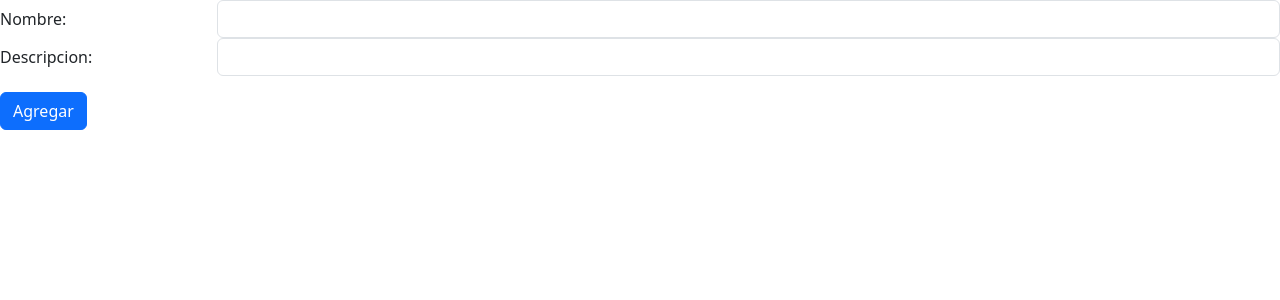
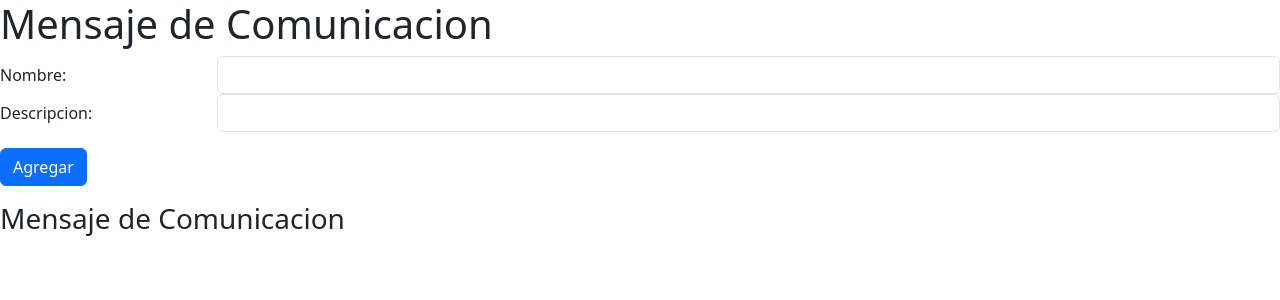
Before and after one commit to ebarrientos1979/app-pj, an Angular app: page / in a window 1280 px wide. Shown: the top 300 px of the page. Built offline with nearby package versions, Linux system fonts and the light colour scheme.

Commit message:
Servicio de Comunicacion

```diff
--- a/src/app/componentes/formulario/formulario.component.html
+++ b/src/app/componentes/formulario/formulario.component.html
@@ -1,3 +1,4 @@
+<h1>{{msgComunicacion}}</h1>
 <div class="mb-3 row">
     <label for="Nombre" class="col-sm-2 col-form-label" >Nombre:</label>
     <div class="col-sm-10">
--- a/src/app/componentes/formulario/formulario.component.ts
+++ b/src/app/componentes/formulario/formulario.component.ts
@@ -3,11 +3,13 @@ import { FormsModule } from '@angular/forms';
 import { CommonModule } from '@angular/common';
 import { ListaComponent } from '../lista/lista.component';
 import { Objeto } from '../../modelos/objetos';
+import { ComunicacionService } from '../../services/comunicacion.service';
 
 @Component({
   selector: 'app-formulario',
   standalone: true,
   imports: [FormsModule, CommonModule, ListaComponent],
+  providers: [ComunicacionService],
   templateUrl: './formulario.component.html',
   styleUrl: './formulario.component.scss',
 })
@@ -16,8 +18,16 @@ export class FormularioComponent {
   miNombre: string = '';
   miDescripcion: string = '';
   miObjeto: Objeto = { id: 0, nombre: '', descripcion: '' };
+  msgComunicacion: string = '';
+
+  constructor(private comunicacionService: ComunicacionService) {
+    this.msgComunicacion = this.comunicacionService.getMessage();
+  }
 
   click() {
+    this.comunicacionService.saveData('id', this.miId);
+    this.comunicacionService.saveData('nombre', this.miNombre);
+    this.comunicacionService.saveData('descripcion', this.miDescripcion);
     this.miObjeto = {
       id: this.miId,
       nombre: this.miNombre,
--- a/src/app/componentes/lista/lista.component.html
+++ b/src/app/componentes/lista/lista.component.html
@@ -1,3 +1,4 @@
+<h3>{{msgComunicacion}}</h3>
 <ul  class="list-group">
     <li *ngFor="let item of miLista" >
         <b>{{ item.id }}</b> -  {{ item.nombre }} - {{ item.descripcion }}
--- a/src/app/componentes/lista/lista.component.ts
+++ b/src/app/componentes/lista/lista.component.ts
@@ -2,16 +2,19 @@ import { Component, EventEmitter, Input, OnInit, Output } from '@angular/core';
 import { FormsModule } from '@angular/forms';
 import { CommonModule } from '@angular/common';
 import { Objeto } from '../../modelos/objetos';
+import { ComunicacionService } from '../../services/comunicacion.service';
 
 @Component({
   selector: 'app-lista',
   standalone: true,
   imports: [FormsModule, CommonModule],
+  providers: [ComunicacionService],
   templateUrl: './lista.component.html',
   styleUrl: './lista.component.scss',
 })
 export class ListaComponent implements OnInit {
   miLista: Array<Objeto> = [];
+  msgComunicacion: string = '';
   @Output() modificarEvent = new EventEmitter<Objeto>();
 
   @Input()
@@ -20,6 +23,10 @@ export class ListaComponent implements OnInit {
       value.id = this.miLista.length + 1;
       this.miLista.push(value);
     }
+  }
+
+  constructor(private comunicacionService: ComunicacionService) {
+    this.msgComunicacion = this.comunicacionService.getMessage();
   }
 
   modificar = (e: Objeto) => {
--- /dev/null
+++ b/src/app/services/comunicacion.service.ts
@@ -0,0 +1,28 @@
+import { Injectable } from '@angular/core';
+
+@Injectable({
+  providedIn: 'root',
+})
+export class ComunicacionService {
+  constructor() {}
+
+  getMessage = (): string => {
+    return 'Mensaje de Comunicacion';
+  };
+
+  saveData = (key: string, value: any): void => {
+    localStorage.setItem(key, value);
+  };
+
+  getData = (key: string): any => {
+    return localStorage.getItem(key);
+  };
+
+  clearData = (key: string): void => {
+    localStorage.removeItem(key);
+  };
+
+  clearAllData = (): void => {
+    localStorage.clear();
+  };
+}
```
Also changed, not shown: 1 other file (tests, documents, lock files or other folders).
